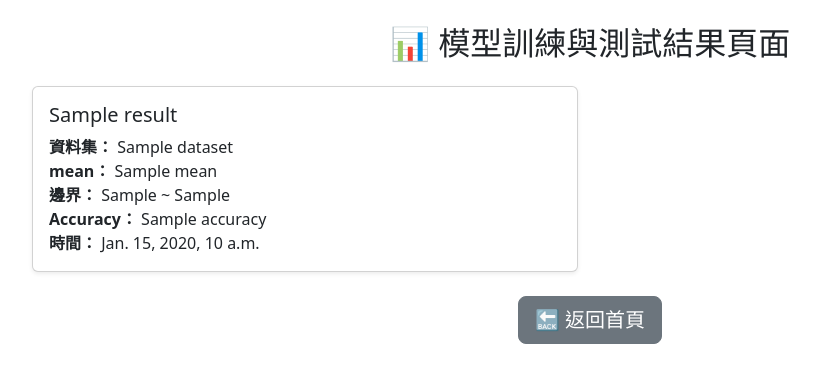
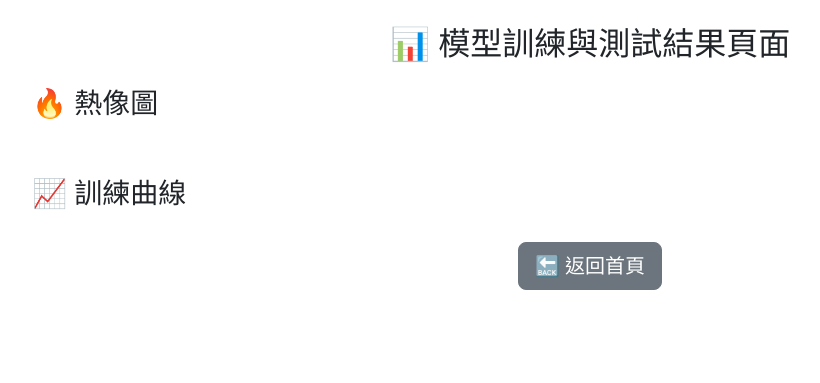
Before and after one commit to Chengkun-0321/Virtual-Measurement-System-Demo, a Django app: template blog/templates/blog/results.html in a window 1280 px wide. Shown: the part 68-451 px from the top of the page, without its empty margins (50-870 px from the left). Run offline with Django 5.2, Linux system fonts and the light colour scheme; the template is opened without the code that fills it: most values are stand-ins (such as "Sample title", 1, 10 or a date in 2020).

Commit message:
模型結果呈現(未完成)

```diff
--- a/blog/templates/blog/model_test.html
+++ b/blog/templates/blog/model_test.html
@@ -38,7 +38,7 @@
 
                     <div class="col-md-6 mb-3">
                         <label class="form-label">選擇 Checkpoint 檔案</label>
-                        <input type="text" name="checkpoint_path" class="form-control" value="./checkpoint/weights_epoch_500.h5">
+                        <input type="text" name="checkpoint_path" class="form-control" value="checkpoint/0_1000_04_29/weights_epoch_1000.h5">
                     </div>
 
                     <div class="col-md-6 mb-3">
--- a/blog/templates/blog/model_train.html
+++ b/blog/templates/blog/model_train.html
@@ -60,7 +60,7 @@
                     <!-- 第三列：模型權重儲存路徑 -->
                     <div class="col-12 mb-3">
                         <label class="form-label">Checkpoint 儲存路徑</label>
-                        <input type="text" name="checkpoint_path" class="form-control" value="./checkpoint/weights_epoch_500.h5">
+                        <input type="text" name="checkpoint_path" class="form-control" value="./checkpoint/0_1000_04_29/weights_epoch_1000.h5">
                     </div>
 
                     <!-- 第四列：執行訓練按鈕 -->
--- a/blog/templates/blog/results.html
+++ b/blog/templates/blog/results.html
@@ -14,24 +14,11 @@
 
         <!-- 🔁 歷史紀錄區塊：未來從資料庫傳入 -->
         {% if results %}
-            <div class="row row-cols-1 row-cols-md-2 g-4">
-                {% for result in results %}
-                <div class="col">
-                    <div class="card h-100 shadow-sm">
-                        <div class="card-body">
-                            <h5 class="card-title">{{ result.model_name }}</h5>
-                            <p class="card-text">
-                                <strong>資料集：</strong> {{ result.dataset }}<br>
-                                <strong>mean：</strong> {{ result.mean }}<br>
-                                <strong>邊界：</strong> {{ result.boundary_lower }} ~ {{ result.boundary_upper }}<br>
-                                <strong>Accuracy：</strong> {{ result.accuracy }}<br>
-                                <strong>時間：</strong> {{ result.timestamp }}
-                            </p>
-                        </div>
-                    </div>
-                </div>
-                {% endfor %}
-            </div>
+            <h3>🔥 熱像圖</h3>
+            <div id="heatmap-container" class="row"></div>
+
+            <h3 class="mt-5">📈 訓練曲線</h3>
+            <div id="trainplot-container" class="row"></div>
         {% else %}
             <div class="alert alert-warning text-center">
                 尚無任何訓練或測試紀錄。
@@ -43,5 +30,26 @@
             <a href="/" class="btn btn-secondary btn-lg">🔙 返回首頁</a>
         </div>
     </div>
+    <script>
+        socket.onmessage = function(event) {
+            const data = JSON.parse(event.data);
+
+            if (data.type === 'media_paths') {
+                const mediaUrl = data.url;
+
+                fetch(mediaUrl + "/heatmap/")
+                    .then(response => response.text())
+                    .then(html => {
+                        document.getElementById('heatmap-container').innerHTML = html;
+                    });
+
+                fetch(mediaUrl + "/trainplot/")
+                    .then(response => response.text())
+                    .then(html => {
+                        document.getElementById('trainplot-container').innerHTML = html;
+                    });
+            }
+        };
+    </script>
 </body>
 </html>
--- a/blog/urls.py
+++ b/blog/urls.py
@@ -1,6 +1,8 @@
 from django.urls import path
 from . import views
 from blog.views import ping_test
+from django.conf import settings
+from django.conf.urls.static import static
 
 urlpatterns = [
     path('ping/', ping_test, name='ping_test'),
@@ -8,4 +10,4 @@ urlpatterns = [
     path('train/', views.run_mamba_remote, name='train'),      # 模型訓練頁
     path('test/', views.test_model, name='test'),              # 測試模型頁
     path('results/', views.show_results, name='results'),      # 顯示結果頁
-]
+] + static(settings.MEDIA_URL, document_root=settings.MEDIA_ROOT)
--- a/mysite/settings.py
+++ b/mysite/settings.py
@@ -11,6 +11,7 @@ https://docs.djangoproject.com/en/5.2/ref/settings/
 """
 
 from pathlib import Path
+import os
 
 # Build paths inside the project like this: BASE_DIR / 'subdir'.
 BASE_DIR = Path(__file__).resolve().parent.parent
@@ -115,3 +116,6 @@ STATIC_URL = "static/"
 # https://docs.djangoproject.com/en/5.2/ref/settings/#default-auto-field
 
 DEFAULT_AUTO_FIELD = "django.db.models.BigAutoField"
+
+MEDIA_URL = '/media/'
+MEDIA_ROOT = os.path.join(BASE_DIR, 'media')
```
Also changed, not shown: blog/consumers.py (+50 -12 lines).
